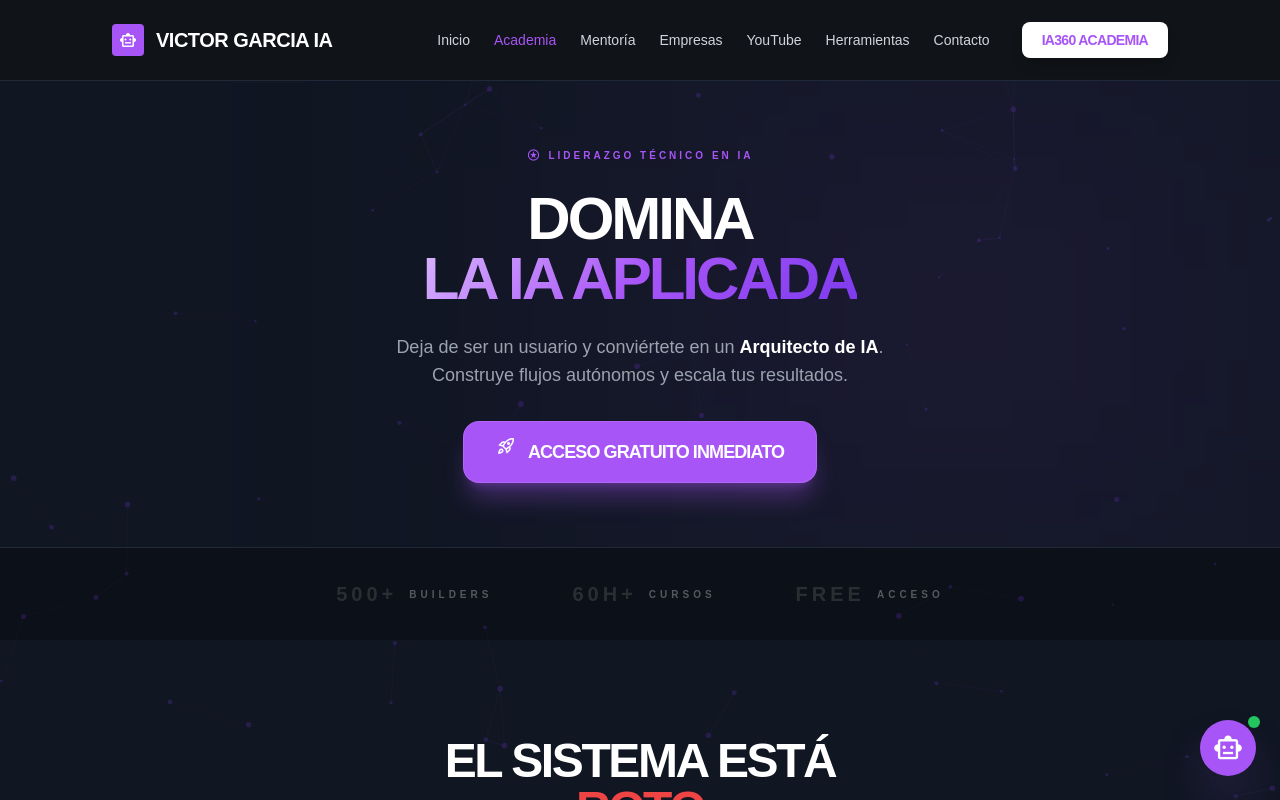
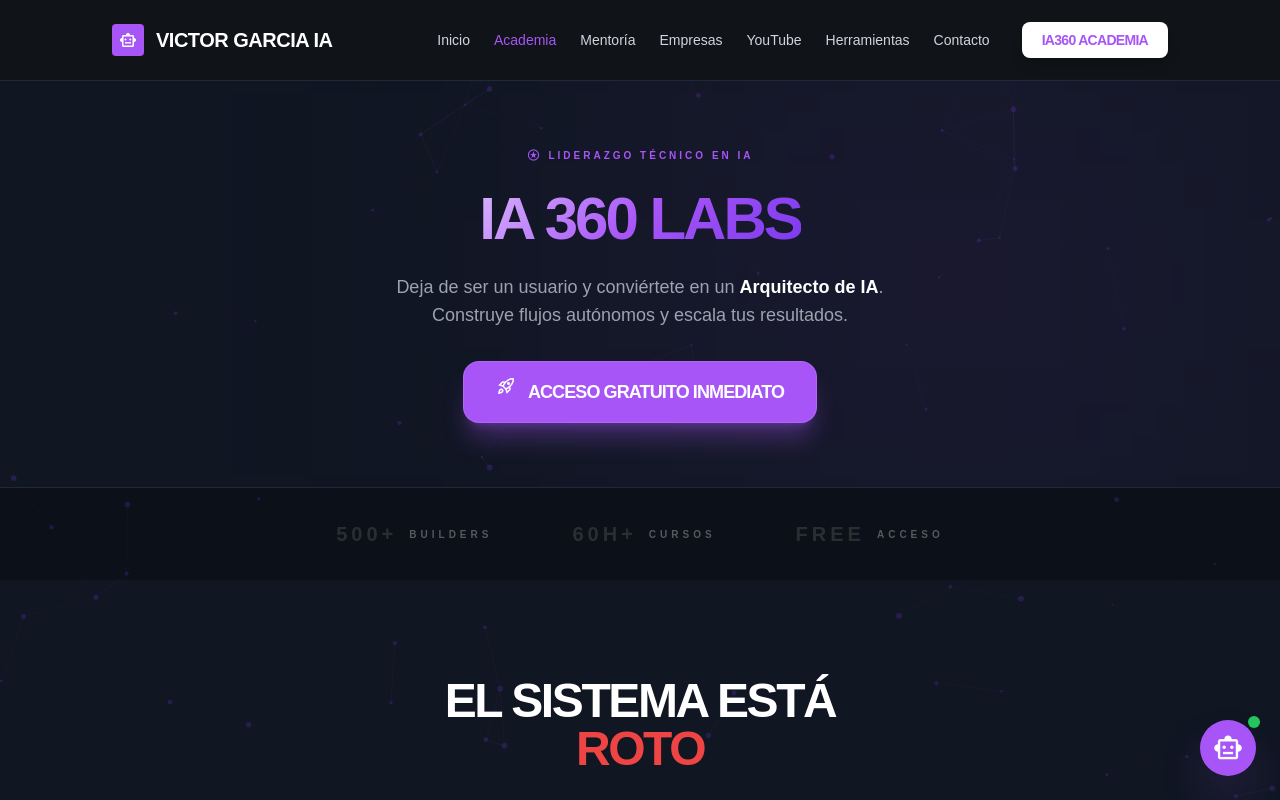
Before and after one commit to viktorgarzia-dev/victorgarcia-ia, a React (Vite) app: page / in a window 1280 px wide. Both pictures are taken after a click on the button "IA360 ACADEMIA". Shown: the top 800 px of the page. Built offline with nearby package versions, Linux system fonts and the light colour scheme; a web font is replaced by a local one.

Commit message:
Update Academy page title and Skool CTA links

```diff
--- a/components/AcademyPage.tsx
+++ b/components/AcademyPage.tsx
@@ -273,14 +273,14 @@ export const AcademyPage: React.FC = () => {
                 Liderazgo Técnico en IA
               </div>
               <h1 className="text-4xl md:text-5xl lg:text-6xl font-display leading-[0.9] tracking-tighter text-white uppercase font-black">
-                Domina <br />
-                <span className="text-gradient-primary">La IA Aplicada</span>
+                <span className="text-gradient-primary">IA 360 Labs</span>
               </h1>
               <p className="text-base md:text-lg text-gray-400 leading-relaxed font-light max-w-lg mx-auto">
                 Deja de ser un usuario y conviértete en un <span className="text-white font-bold">Arquitecto de IA</span>. Construye flujos autónomos y escala tus resultados.
               </p>
               <div className="flex flex-wrap gap-4 pt-2 justify-center">
                 <button
+                  onClick={() => window.open('https://www.skool.com/victor-garcia-ia-9044', '_blank')}
                   onMouseEnter={() => setIsHoveringCTA(true)}
                   onMouseLeave={() => setIsHoveringCTA(false)}
                   className="w-fit mx-auto bg-primary hover:bg-purple-600 text-white px-8 py-4 rounded-2xl font-display uppercase tracking-tighter text-base md:text-lg transition-all shadow-xl shadow-primary/30 active:scale-95 group flex items-center justify-center gap-3 border border-white/10"
@@ -349,7 +349,10 @@ export const AcademyPage: React.FC = () => {
           <h2 className="text-4xl md:text-5xl font-display uppercase font-black text-white mb-8 leading-[0.85] tracking-tighter">
             No seas el último <br /> <span className="text-gradient-primary">en adaptarte</span>
           </h2>
-          <button className="w-fit mx-auto bg-primary hover:bg-purple-600 text-white px-10 py-5 rounded-2xl font-display uppercase tracking-tighter text-base md:text-xl shadow-[0_20px_60px_rgba(168,85,247,0.3)] transition-all hover:scale-105 active:scale-95 border border-white/10">
+          <button
+            onClick={() => window.open('https://www.skool.com/victor-garcia-ia-9044', '_blank')}
+            className="w-fit mx-auto bg-primary hover:bg-purple-600 text-white px-10 py-5 rounded-2xl font-display uppercase tracking-tighter text-base md:text-xl shadow-[0_20px_60px_rgba(168,85,247,0.3)] transition-all hover:scale-105 active:scale-95 border border-white/10"
+          >
             Unirse a IA360 Gratis
           </button>
           <p className="text-gray-600 mt-6 text-[10px] font-black uppercase tracking-[0.5em] opacity-60">Matrícula abierta por tiempo limitado</p>
@@ -426,7 +429,10 @@ export const AcademyPage: React.FC = () => {
             </p>
 
             <div className="flex flex-col items-center gap-6">
-              <button className="w-fit mx-auto bg-primary hover:bg-purple-600 text-white px-10 py-5 rounded-[2rem] font-display uppercase tracking-tighter text-base md:text-xl shadow-[0_25px_80px_rgba(168,85,247,0.4)] transition-all hover:scale-105 active:scale-95 border border-white/20">
+              <button
+                onClick={() => window.open('https://www.skool.com/victor-garcia-ia-9044', '_blank')}
+                className="w-fit mx-auto bg-primary hover:bg-purple-600 text-white px-10 py-5 rounded-[2rem] font-display uppercase tracking-tighter text-base md:text-xl shadow-[0_25px_80px_rgba(168,85,247,0.4)] transition-all hover:scale-105 active:scale-95 border border-white/20"
+              >
                 Matrícula Gratis en Skool
               </button>
 
```
